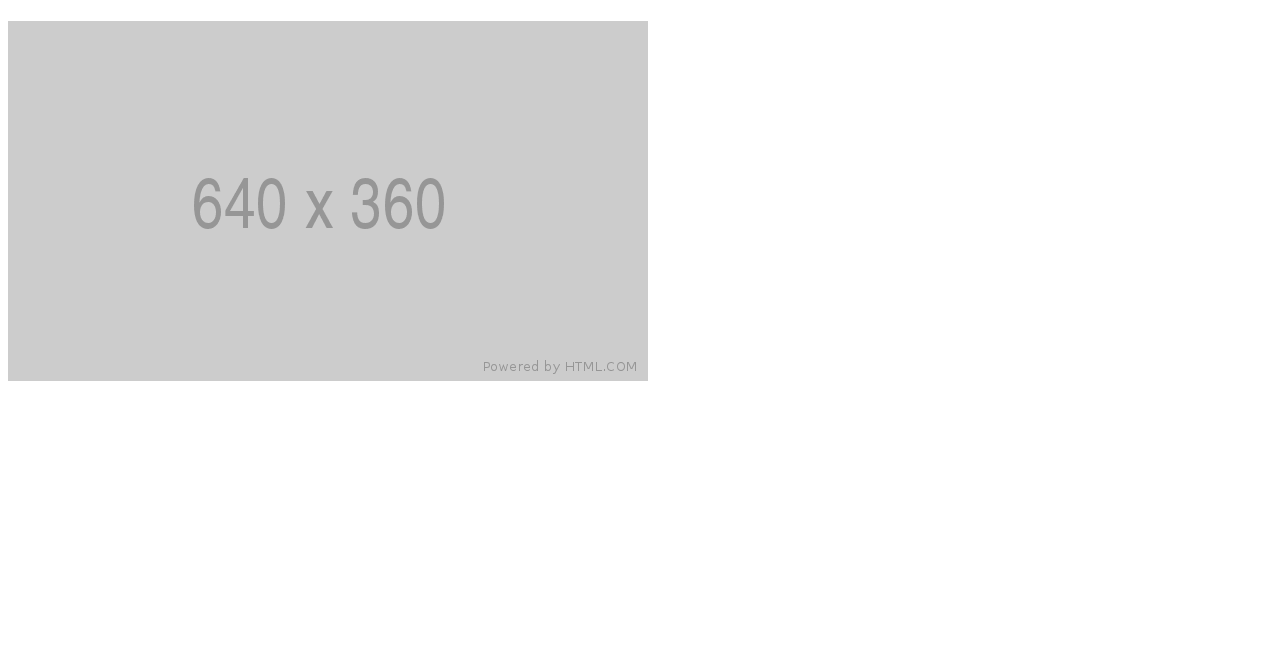
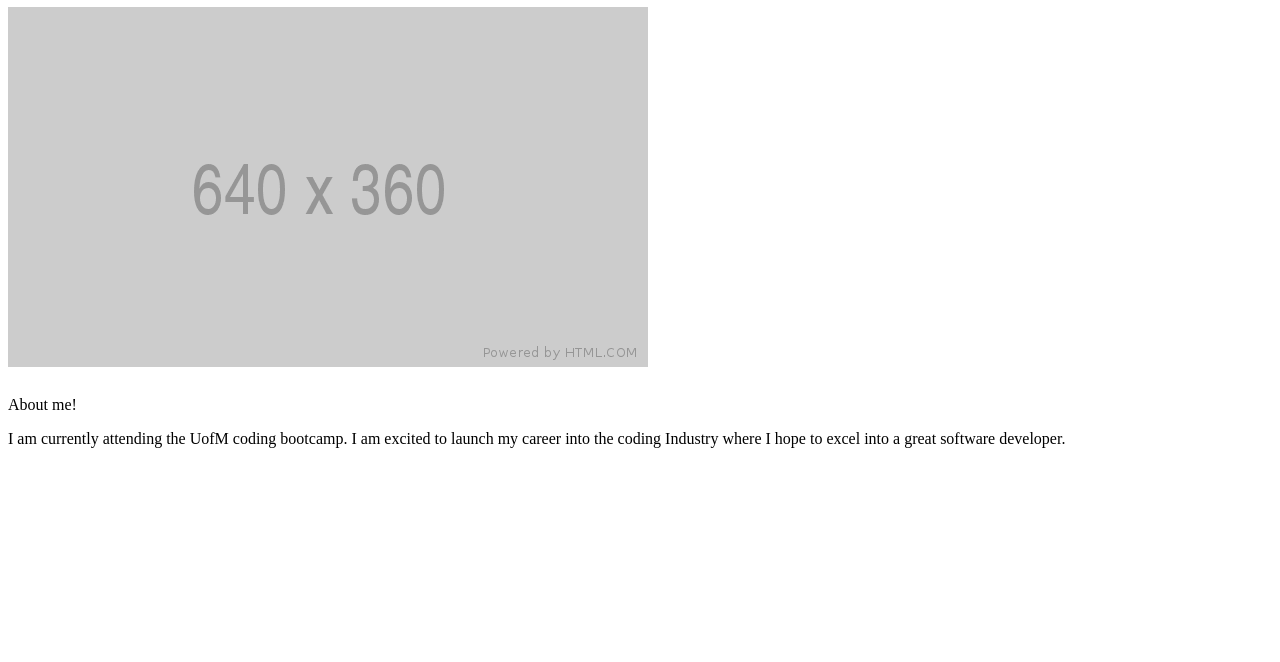
Before and after one commit to Skruphold/Personal-portfolio-H2, a plain HTML site: page index.html in a window 1280 px wide. Shown: the part 138-800 px from the top of the page. Drawn offline with Linux system fonts and the light colour scheme.

Commit message:
second commit

```diff
--- a/index.html
+++ b/index.html
@@ -5,13 +5,26 @@
     <meta http-equiv="X-UA-Compatible" content="IE=edge">
     <meta name="viewport" content="width=device-width, initial-scale=1.0">
     <title>Hunter's Personal Portfolio</title>
+    <link rel="resetsheet" href="reset.css" />
     <link rel="stylesheet" href="Styles.css" />
 </head>
 <body>
     <header>Hunter Coleman</header>
-    <h1>About Me Works Contact Me Resume</h1>
-    <h2 class="Cool-subtitle">
+    <header1>About Me Works Contact Me Resume</header1>
+    <h1 class="Cool-subtitle">
         <P>Hunter's Beast Portfolio</P>
         <img src="assets/placeholder.png" alt="placeholder">
+    </h1>
+
+    <main>About me!
+        <p>I am currently attending the UofM coding bootcamp. I am excited to launch my career into the coding Industry
+            where I hope to excel into a great software developer.
+        </p>
+    </main>
+
+    <section>
+
+
+
 </body>
 </html>
--- /dev/null
+++ b/reset.css
@@ -0,0 +1,41 @@
+* {
+    margin: 0;
+    padding: 0;
+    box-sizing: border-box;
+  }
+
+  html {
+    height: 100%;
+  }
+
+  body {
+    min-height: 100%;
+    line-height: 1;
+    font-family: sans-serif;
+  }
+
+  h1,
+  h2,
+  h3,
+  h4,
+  h5,
+  h6 {
+    font-size: 100%;
+  }
+
+  input,
+  select,
+  option,
+  optgroup,
+  textarea,
+  button,
+  pre,
+  code {
+    font-size: 100%;
+    font-family: inherit;
+  }
+
+  ol,
+  ul {
+    list-style: none;
+  }
```
